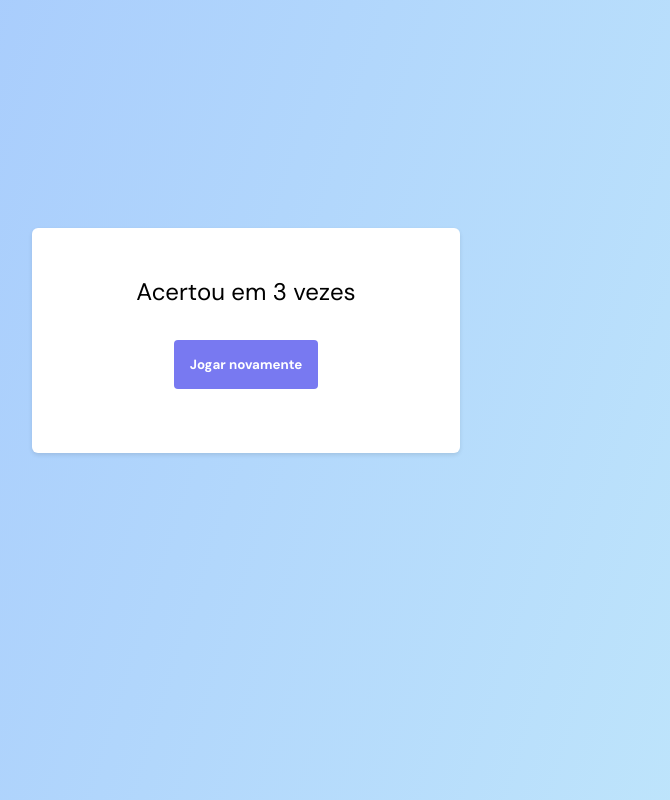
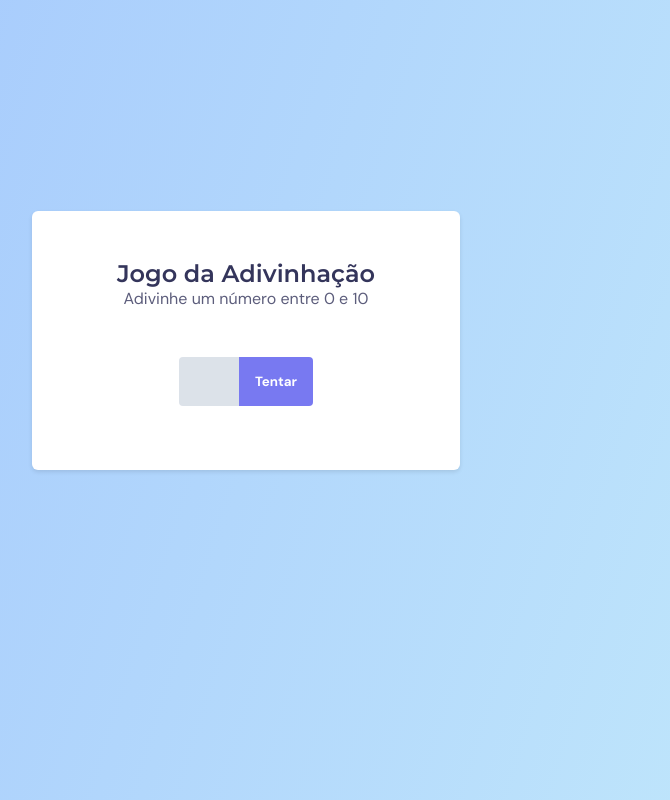
Before and after one commit to gabriel447/guessing_game, a plain HTML site: page index.html in a window 1280 px wide. Shown: the whole page, without its empty margins (394-1064 px from the left). Drawn offline with Linux system fonts and the light colour scheme.

Commit message:
adicionando a logica

```diff
--- a/index.html
+++ b/index.html
@@ -12,20 +12,22 @@
 <body>
     <main>
 
-        <div class="screen1 hide">
+        <div class="screen1">
             <h1>Jogo da Adivinhação</h1>
             <p>Adivinhe um número entre 0 e 10</p>
 
             <form action="">
-                <input type="number">
-                <button>Tentar</button>
+                <input id="inputNumber" type="number">
+                <button onclick="handleClick(event)">Tentar</button>
             </form>
         </div>
 
-        <div class="screen2">
+        <div class="screen2 hide">
             <h2>Acertou em 3 vezes</h2>
             <button>Jogar novamente</button>
         </div>
     </main>
+
+    <script src="./main.js"></script>
 </body>
 </html>
--- /dev/null
+++ b/main.js
@@ -0,0 +1,20 @@
+
+
+const randomNumber = Math.round(Math.random() * 10)
+
+let xAttempts = 1
+
+function handleClick(event) {
+    event.preventDefault()
+
+    const inputNumber = document.querySelector("#inputNumber")
+
+    if(Number(inputNumber.value) == randomNumber) {
+        document.querySelector(".screen1").classList.add("hide")
+        document.querySelector(".screen2").classList.remove("hide")
+
+        document.querySelector(".screen2 h2").innerText =`acertou em ${xAttempts} tentativas`
+    }
+
+    xAttempts++
+}
```
